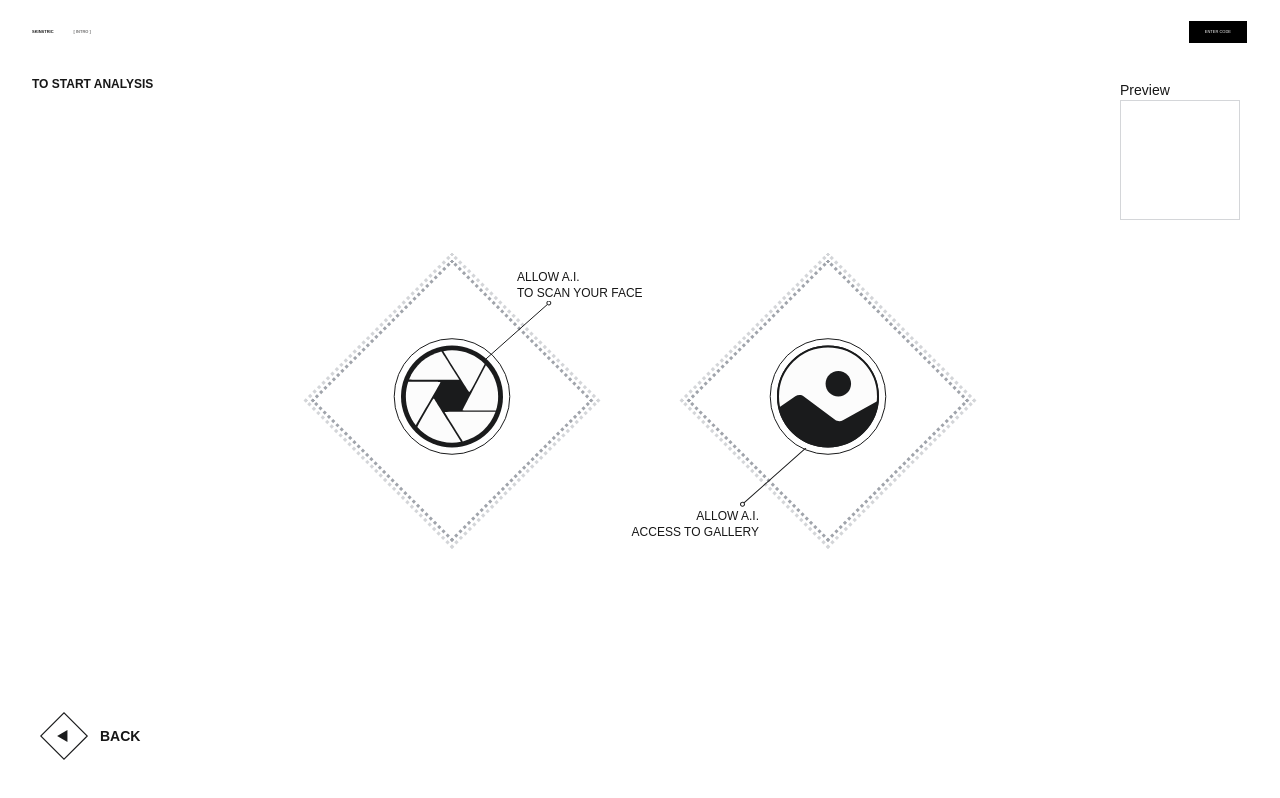
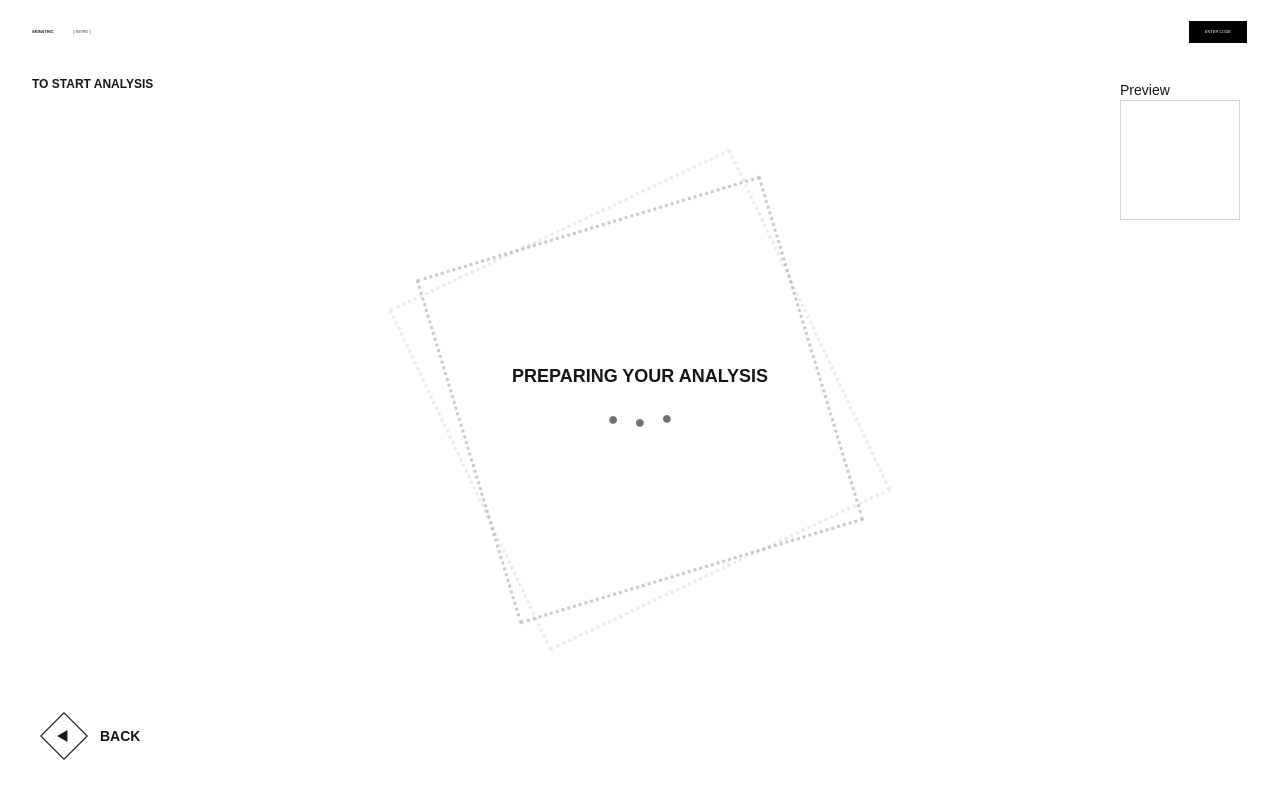
Before and after one commit to connorklee0/SkinstricAI, a Next.js app: page /result in a window 1280 px wide. Built offline with nearby package versions, Linux system fonts and the light colour scheme.

Commit message:
add border and loading animations

```diff
--- a/app/(main)/result/page.tsx
+++ b/app/(main)/result/page.tsx
@@ -48,7 +48,7 @@ const Result = () => {
 
       {/* Main Content */}
       <div className="absolute text-center top-1/2 left-1/2 transform -translate-x-1/2 -translate-y-1/2 flex">
-        {isUploading ? (
+        {true ? (
           <Border size={90}>
             <div className="flex flex-col">
               <div className="text-lg font-bold uppercase flex flex-col items-center">
@@ -91,7 +91,7 @@ const Result = () => {
                   loading="eager"
                 />
               </button>
-              <div className="absolute -bottom-9 -left-5">
+              <div className="absolute -bottom-8 -left-5">
                 <Image src={GalleryLine} alt="" draggable={false} />
                 <div className="absolute right-12 w-40">
                   <p className="uppercase text-xs text-right">
--- a/components/UI/Border.tsx
+++ b/components/UI/Border.tsx
@@ -11,7 +11,7 @@ const Border = ({ size = 50, children, className = "" }: BorderProps) => {
     <div className={`relative ${className}`}>
       {/* Inner border */}
       <div
-        className="border-3 border-dotted border-[#A0A4AB] rotate-45 absolute top-1/2 left-1/2 transform -translate-x-1/2 -translate-y-1/2 pointer-events-none"
+        className="border-3 border-dotted border-[#a0a4ab95] rotate-45 absolute top-1/2 left-1/2 transform -translate-x-1/2 -translate-y-1/2 pointer-events-none animate-spin [animation-duration:70s]"
         style={{
           width: `${size * 0.25}rem`,
           height: `${size * 0.25}rem`,
@@ -19,7 +19,7 @@ const Border = ({ size = 50, children, className = "" }: BorderProps) => {
       />
       {/* Outer border */}
       <div
-        className="border-3 border-dotted border-[#a0a4ab73] rotate-45 absolute top-1/2 left-1/2 transform -translate-x-1/2 -translate-y-1/2 scale-105 pointer-events-none"
+        className="border-3 border-dotted border-[#a0a4ab3c] rotate-45 absolute top-1/2 left-1/2 transform -translate-x-1/2 -translate-y-1/2 scale-105 pointer-events-none animate-spin [animation-duration:100s]"
         style={{
           width: `${size * 0.25}rem`,
           height: `${size * 0.25}rem`,
--- a/components/UI/LoadingEllipsis.tsx
+++ b/components/UI/LoadingEllipsis.tsx
@@ -12,20 +12,20 @@ export const LoadingEllipsis: React.FC<LoadingEllipsisProps> = ({
       className={`inline-flex items-center gap-4 mt-5 text-[#313030af] ${className}`}
     >
       <span
-        className="inline-block animate-ellipsis-bounce"
+        className="inline-block animate-bounce [animation-duration:1.5s]"
         style={{ animationDelay: "0s" }}
       >
         ●
       </span>
       <span
-        className="inline-block animate-ellipsis-bounce"
-        style={{ animationDelay: "0.2s" }}
+        className="inline-block animate-bounce [animation-duration:1.5s]"
+        style={{ animationDelay: "0.3s" }}
       >
         ●
       </span>
       <span
-        className="inline-block animate-ellipsis-bounce"
-        style={{ animationDelay: "0.4s" }}
+        className="inline-block animate-bounce [animation-duration:1.5s]"
+        style={{ animationDelay: "0.6s" }}
       >
         ●
       </span>
--- a/tailwind.config.ts
+++ /dev/null
@@ -1,33 +0,0 @@
-import type { Config } from "tailwindcss";
-
-const config: Config = {
-  content: [
-    // project uses app/, components/, hooks/, library/ at root instead of src/
-    "./app/**/*.{js,ts,jsx,tsx,mdx}",
-    "./components/**/*.{js,ts,jsx,tsx,mdx}",
-    "./hooks/**/*.{js,ts,jsx,tsx,mdx}",
-    "./library/**/*.{js,ts,jsx,tsx,mdx}",
-    // include any other folders that contain Tailwind classes
-    "./app/**/*.{js,ts,jsx,tsx,mdx}",
-  ],
-  theme: {
-    extend: {
-      keyframes: {
-        "ellipsis-bounce": {
-          "0%, 60%, 100%": {
-            transform: "translateY(0)",
-          },
-          "30%": {
-            transform: "translateY(-8px)",
-          },
-        },
-      },
-      animation: {
-        "ellipsis-bounce": "ellipsis-bounce 1.4s infinite",
-      },
-    },
-  },
-  plugins: [],
-};
-
-export default config;
```
